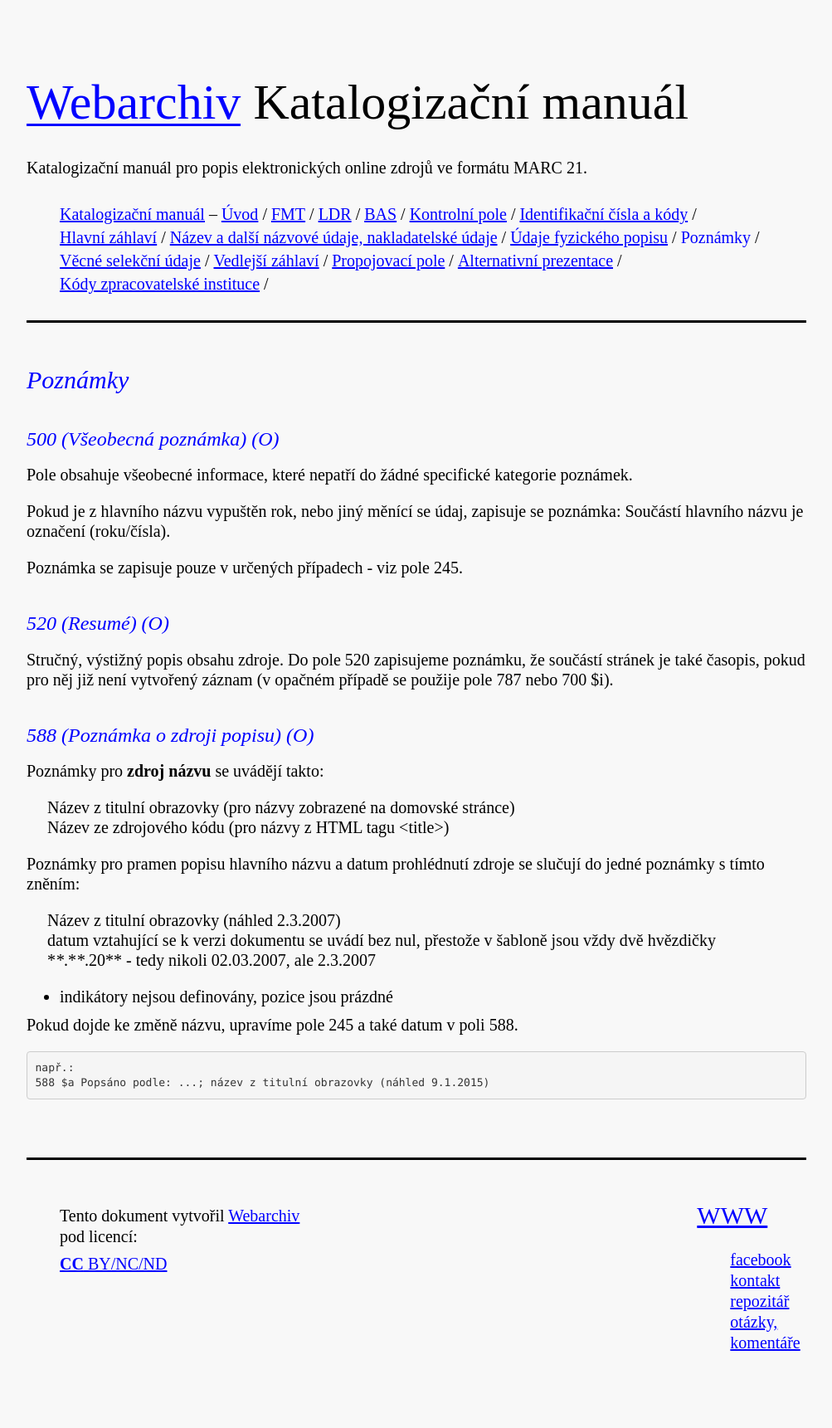
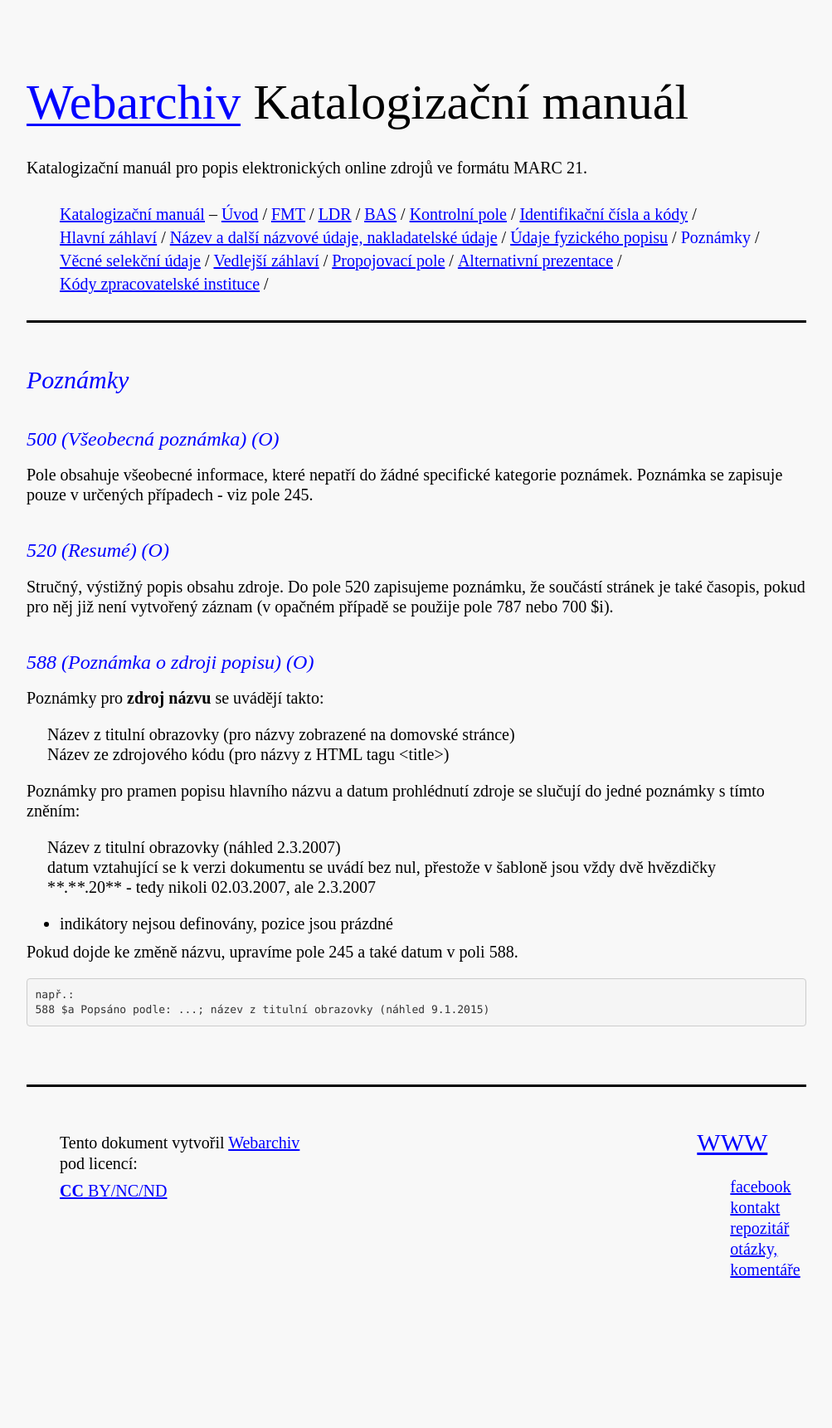
Before and after one commit to WebarchivCZ/katalogizacni-manual, a Jekyll site: the page built from _posts/2017-06-18-Poznamky.md, in a window 1280 px wide. Shown: the whole page at 83% size, without its empty margins (138-1141 px from the left). Built offline with Jekyll 4.4.1, drawn with Linux system fonts in a browser that asks for light colours; after the commit the page ends 1633 px from its top, so only the background shows below that.

Commit message:
Poznamky_edit
přesun informace do oddilu Nazev

```diff
--- a/_posts/2017-06-18-Poznamky.md
+++ b/_posts/2017-06-18-Poznamky.md
@@ -8,10 +8,6 @@ title: Poznámky
 ### 500 (Všeobecná poznámka) (O)
 
 Pole obsahuje všeobecné informace, které nepatří do žádné specifické kategorie poznámek.
-
-Pokud je z hlavního názvu vypuštěn rok, nebo jiný měnící se údaj, zapisuje se poznámka:
-Součástí hlavního názvu je označení (roku/čísla).
-
 Poznámka se zapisuje pouze v určených případech - viz pole 245.
 
 
```
